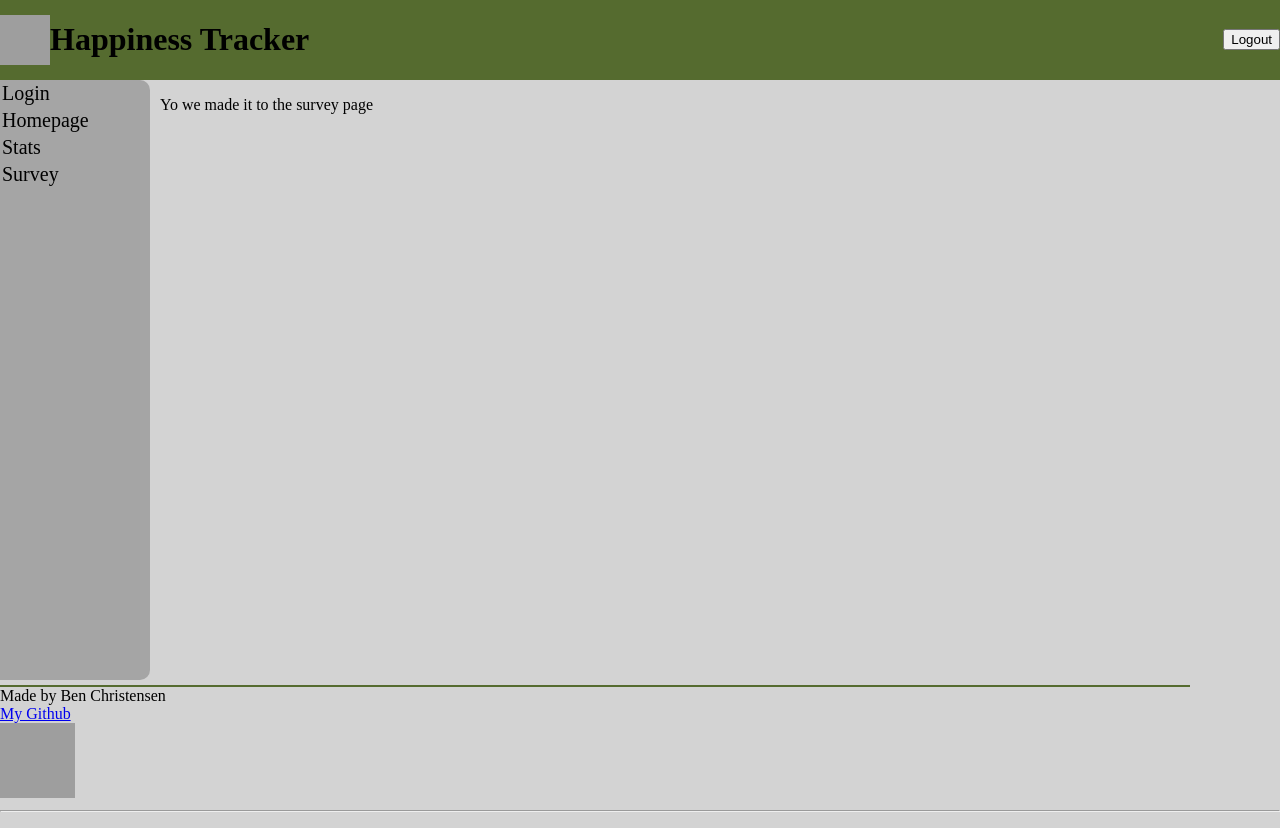
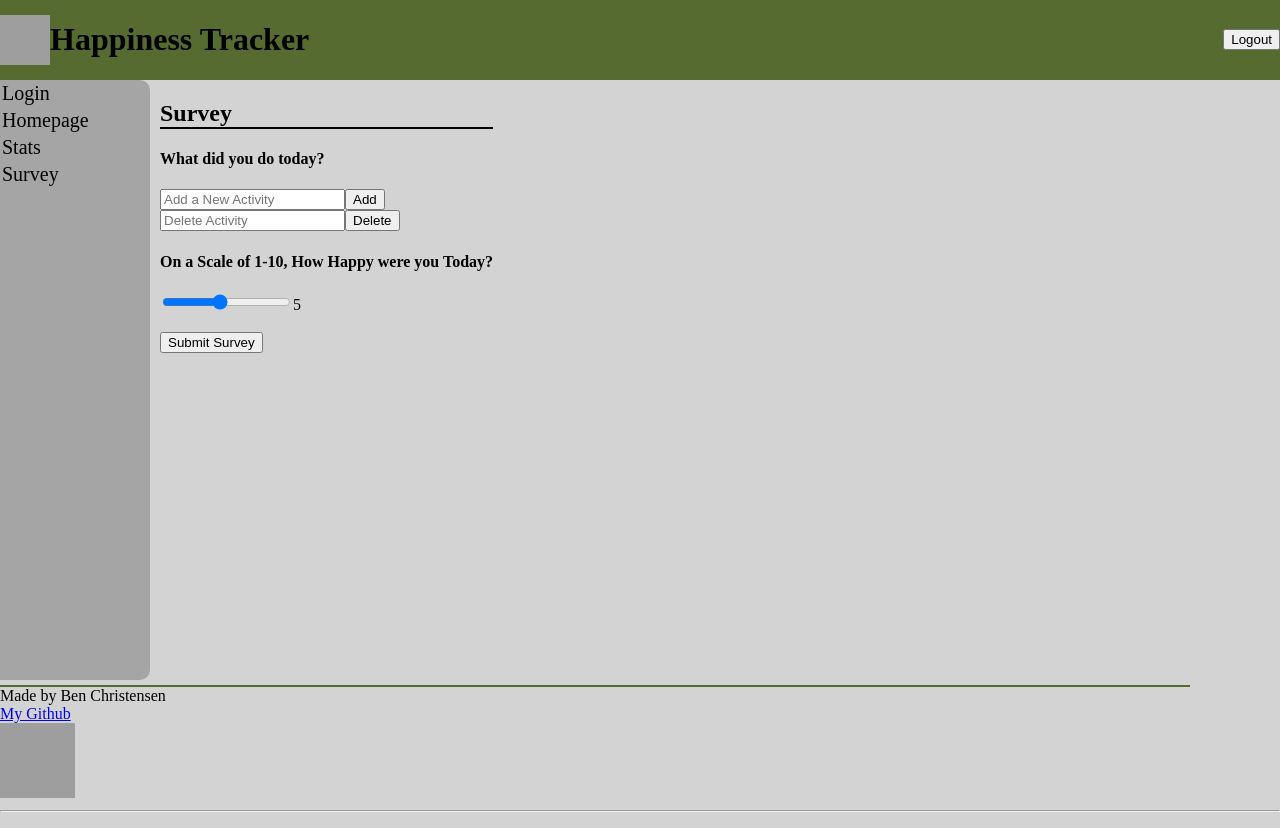
Before and after one commit to qbcubed3/startupReact, a React (Vite) app: page /survey in a window 1280 px wide. Built offline with nearby package versions, Linux system fonts and the light colour scheme; grey boxes are pictures that could not be loaded.

Commit message:
survey begin

```diff
--- a/src/survey/survey.jsx
+++ b/src/survey/survey.jsx
@@ -1,11 +1,32 @@
+import React, {useState} from 'react'
+export function Survey(){
+    const[items, setItems] = useState([]);
+    const[newItem, setNew] = useState([]);
+    const[deleteItem, setDelete] = useState([]);
 
-export function Survey(){
+
     return(
-        <div>
+        <div class="survey">
+            <h2>Survey</h2>
+            <h4>What did you do today?</h4>
+            <div id="checkboxes">
+            </div>
             <div>
-                <p>Yo we made it to the survey  page</p>
+                <input type="text" id="newItem" placeholder="Add a New Activity" onChange={(e) => setNew(e.target.value)}></input>
+                <button class="my-button" id="addNew">Add</button>
             </div>
+            <div>
+                <input type="text" id="deleteItem" onChange={(e) => setDelete(e.target.value)} placeholder="Delete Activity"></input>
+                <button class="my-button" id="remove">Delete</button>
+            </div>
+            <div class="ranges">
+                <h4>On a Scale of 1-10, How Happy were you Today?</h4>
+                <input type="range" id = "happinessRange" name="happiness" min="1" max="10" step="1" value="5"></input>
+          <output id="selectedHappiness">5</output>
+          <br></br><br></br>
+          <button class="my-button" id="submit">Submit Survey</button>
         </div>
+      </div>
     )
 }
 
```
